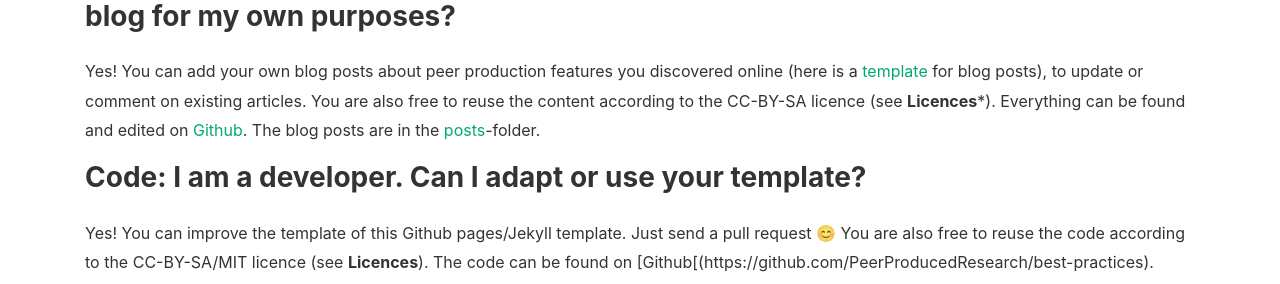
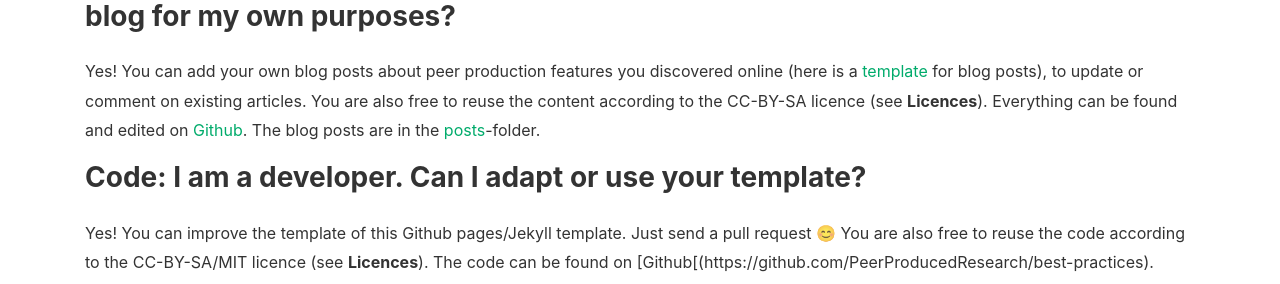
Before and after one commit to PeerProducedResearch/best-practices, a Jekyll site: the page built from _pages/get-involved.md, in a window 1280 px wide and 1251 px high. Shown: the part 490-774 px from the top of the window. Built offline with Jekyll 4.4.1, drawn with Linux system fonts in a browser that asks for light colours; nearby versions of some CDN libraries; some web fonts are replaced; comment, search, counter and statistics services are not loaded.

```diff
--- a/_pages/get-involved.md
+++ b/_pages/get-involved.md
@@ -8,7 +8,7 @@ comments: true
 Yes, you are cordially invited to do so! This project is open for reuse and participation, developed as part of the [Open Life Science mentoring program](https://openlifesci.org/). See the points below for specifications on how to contribute to or reuse content or code.
 
 ### Content: I discovered some interesting peer production features online that I would like to share. Can I contribute to this blog? Can I use the content of this blog for my own purposes?
-Yes! You can add your own blog posts about peer production features you discovered online (here is a [template](https://github.com/PeerProducedResearch/best-practices/blob/main/_posts/2000-01-01-blog-post-template.md) for blog posts), to update or comment on existing articles. You are also free to reuse the content according to the CC-BY-SA licence (see **Licences***). Everything can be found and edited on [Github](https://github.com/PeerProducedResearch/best-practices). The blog posts are in the [posts](https://github.com/PeerProducedResearch/best-practices/tree/main/_posts)-folder.
+Yes! You can add your own blog posts about peer production features you discovered online (here is a [template](https://github.com/PeerProducedResearch/best-practices/blob/main/_posts/2000-01-01-blog-post-template.md) for blog posts), to update or comment on existing articles. You are also free to reuse the content according to the CC-BY-SA licence (see **Licences**). Everything can be found and edited on [Github](https://github.com/PeerProducedResearch/best-practices). The blog posts are in the [posts](https://github.com/PeerProducedResearch/best-practices/tree/main/_posts)-folder.
 
 ### Code: I am a developer. Can I adapt or use your template?
 Yes! You can improve the template of this Github pages/Jekyll template. Just send a pull request 😊 You are also free to reuse the code according to the CC-BY-SA/MIT licence (see **Licences**). The code can be found on [Github[(https://github.com/PeerProducedResearch/best-practices).
```
